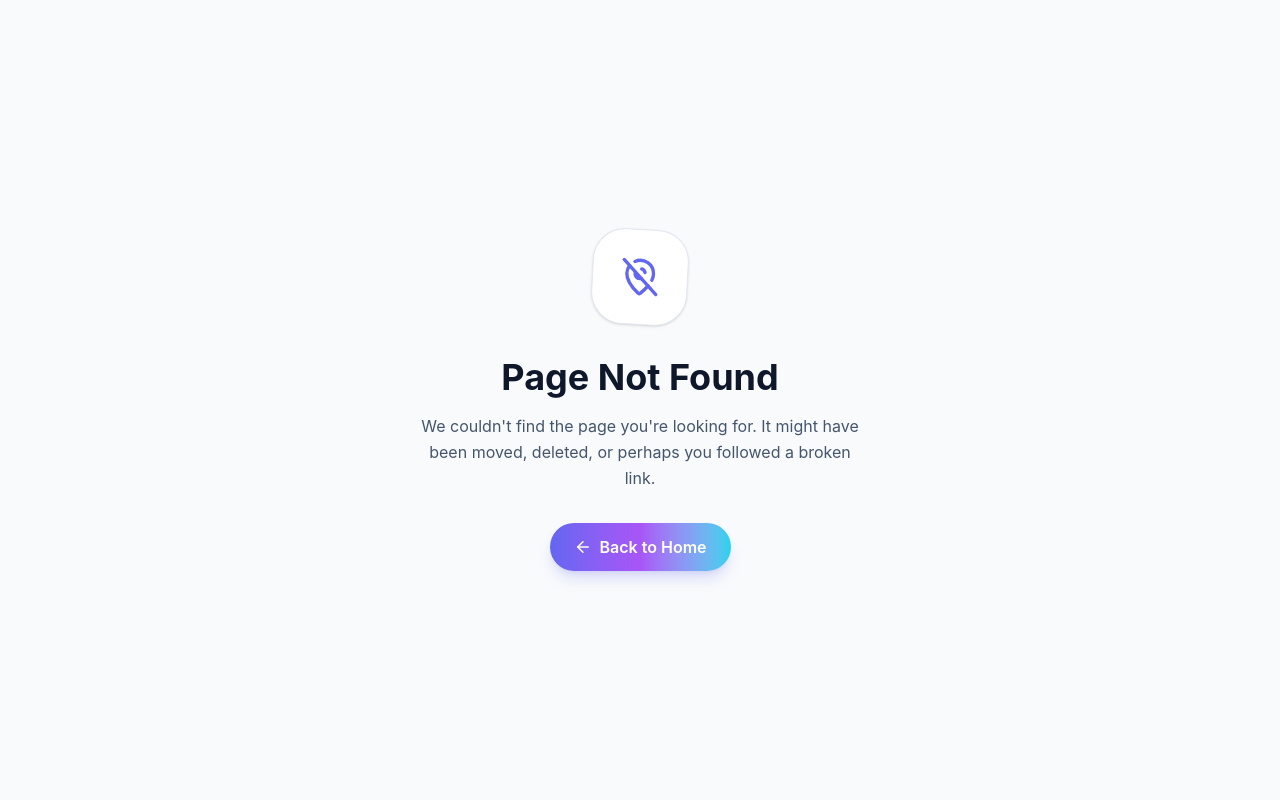
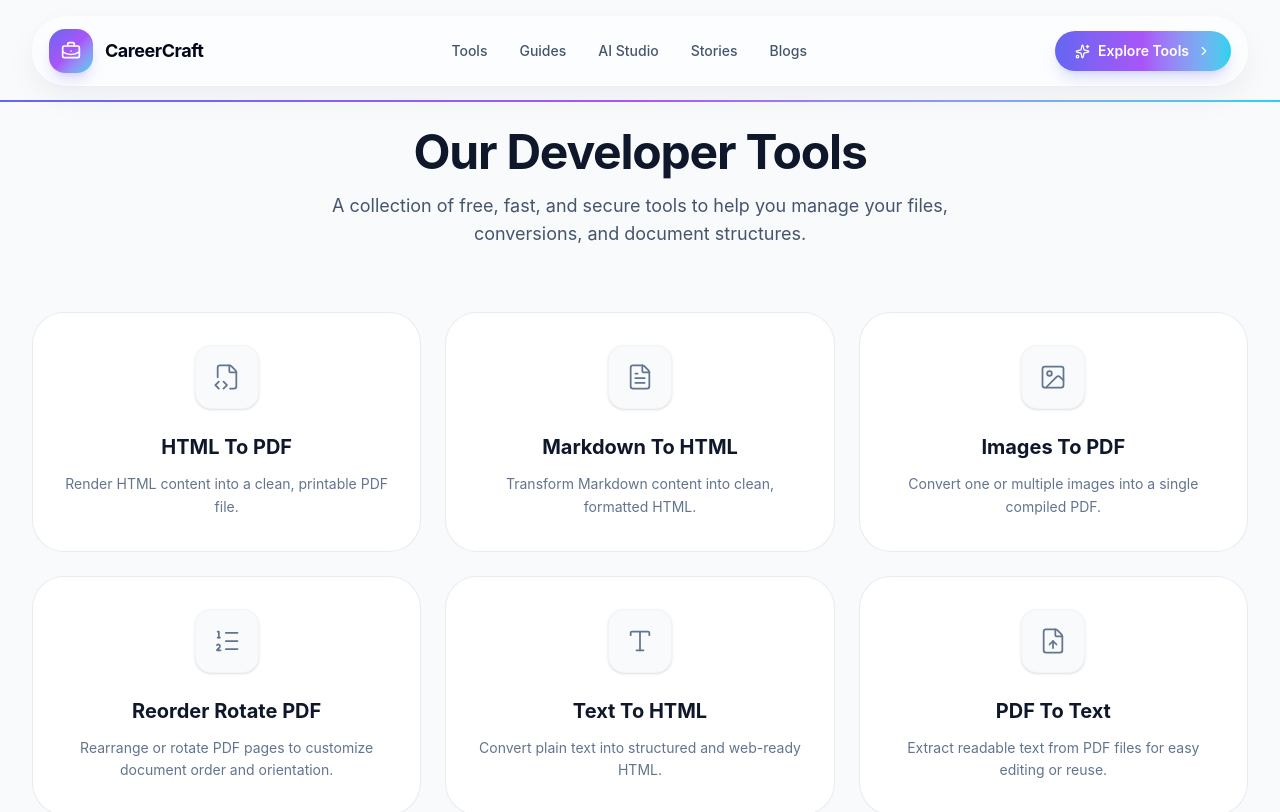
Before and after one commit to zeeshaanbilal/careercraft, a Next.js app: page /tools in a window 1280 px wide. Before the commit this address had no page. Shown: the top 812 px of the page. Built offline with nearby package versions, Linux system fonts and the light colour scheme.

Commit message:
tools page

```diff
--- /dev/null
+++ b/src/app/tools/page.tsx
@@ -0,0 +1,95 @@
+import Link from "next/link";
+import Navbar from "@/components/Navbar";
+import Footer from "@/components/Footer";
+import { FileText, FileCode2, Image, FileUp, ListOrdered, Type } from "lucide-react";
+
+export const metadata = {
+  title: "Tools - CareerCraft",
+  description: "Free and powerful tools to help you format, convert, and manage your documents.",
+};
+
+const tools = [
+  {
+    title: "HTML To PDF",
+    description: "Render HTML content into a clean, printable PDF file.",
+    icon: FileCode2,
+    href: "/tools/html-to-pdf",
+  },
+  {
+    title: "Markdown To HTML",
+    description: "Transform Markdown content into clean, formatted HTML.",
+    icon: FileText,
+    href: "/tools/markdown-to-html",
+  },
+  {
+    title: "Images To PDF",
+    description: "Convert one or multiple images into a single compiled PDF.",
+    icon: Image,
+    href: "/tools/images-to-pdf",
+  },
+  {
+    title: "Reorder Rotate PDF",
+    description: "Rearrange or rotate PDF pages to customize document order and orientation.",
+    icon: ListOrdered,
+    href: "/tools/reorder-rotate-pdf",
+  },
+  {
+    title: "Text To HTML",
+    description: "Convert plain text into structured and web-ready HTML.",
+    icon: Type,
+    href: "/tools/text-to-html",
+  },
+  {
+    title: "PDF To Text",
+    description: "Extract readable text from PDF files for easy editing or reuse.",
+    icon: FileUp,
+    href: "/tools/pdf-to-text",
+  },
+];
+
+export default function ToolsPage() {
+  return (
+    <main className="min-h-screen bg-slate-50 flex flex-col">
+      <Navbar />
+
+      <div className="flex-1 pt-32 pb-24">
+        <div className="mx-auto max-w-7xl px-4 sm:px-6 lg:px-8">
+          <div className="text-center mb-16">
+            <h1 className="font-display text-4xl md:text-5xl font-bold tracking-tight text-slate-900 mb-4">
+              Our Developer Tools
+            </h1>
+            <p className="text-lg text-slate-600 max-w-2xl mx-auto">
+              A collection of free, fast, and secure tools to help you manage your files, conversions, and document structures.
+            </p>
+          </div>
+
+          <div className="grid grid-cols-1 md:grid-cols-2 lg:grid-cols-3 gap-6">
+            {tools.map((tool, index) => (
+              <Link
+                key={index}
+                href={tool.href}
+                className="group bg-white rounded-[2rem] p-8 border border-slate-200/80 hover:border-primary/30 hover:shadow-[0_20px_40px_-15px_rgba(99,102,241,0.15)] transition-all duration-500 hover:-translate-y-2 flex flex-col items-center text-center relative overflow-hidden"
+              >
+                <div className="absolute inset-0 bg-gradient-to-br from-primary/5 via-transparent to-transparent opacity-0 group-hover:opacity-100 transition-opacity duration-500" />
+
+                <div className="w-16 h-16 bg-slate-50 border border-slate-100 rounded-2xl flex items-center justify-center text-slate-500 group-hover:bg-primary/10 group-hover:text-primary group-hover:border-primary/20 transition-all duration-500 group-hover:scale-110 group-hover:-rotate-3 mb-6 relative z-10 shadow-sm">
+                  <tool.icon size={28} strokeWidth={1.5} />
+                </div>
+
+                <h3 className="text-xl font-bold text-slate-900 mb-3 group-hover:text-primary transition-colors duration-500 relative z-10">
+                  {tool.title}
+                </h3>
+
+                <p className="text-slate-500 text-sm leading-relaxed relative z-10">
+                  {tool.description}
+                </p>
+              </Link>
+            ))}
+          </div>
+        </div>
+      </div>
+
+      <Footer />
+    </main>
+  );
+}
```
